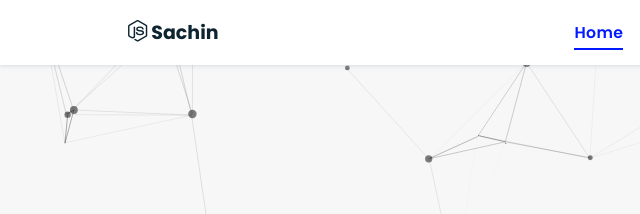
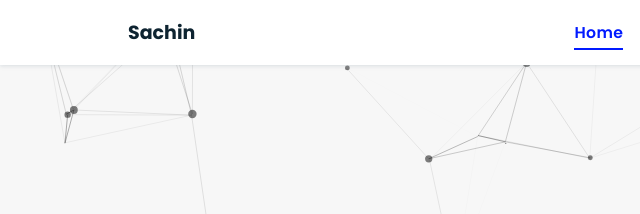
Before and after one commit to Sachin-Ghosh/portfolio-website, a plain HTML site: page index.html in a window 1280 px wide. Shown: the top 214 px of the page, 0-640 px from the left. Drawn offline with nearby package versions, Linux system fonts and the light colour scheme; animation ran at ten frames a second.

Commit message:
minor changes

```diff
--- a/index.html
+++ b/index.html
@@ -23,7 +23,7 @@
 
 <!-- navbar starts -->
 <header>
-        <a href="/" class="logo"><i class="fab fa-node-js"></i> Sachin</a>
+        <a href="/" class="logo">Sachin</a>
 
         <div id="menu" class="fas fa-bars"></div>
         <nav class="navbar">
```
Also changed, not shown: assets/images/logo/logo.png (added).
